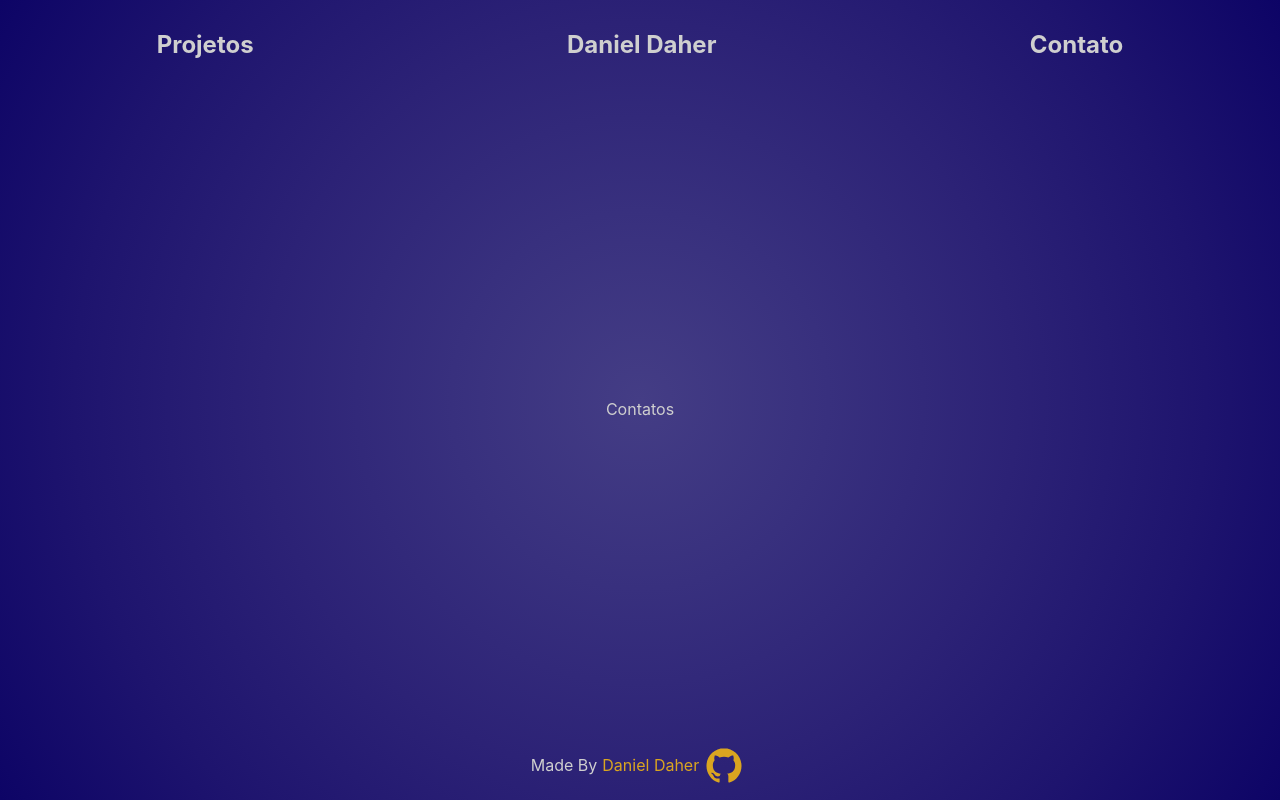
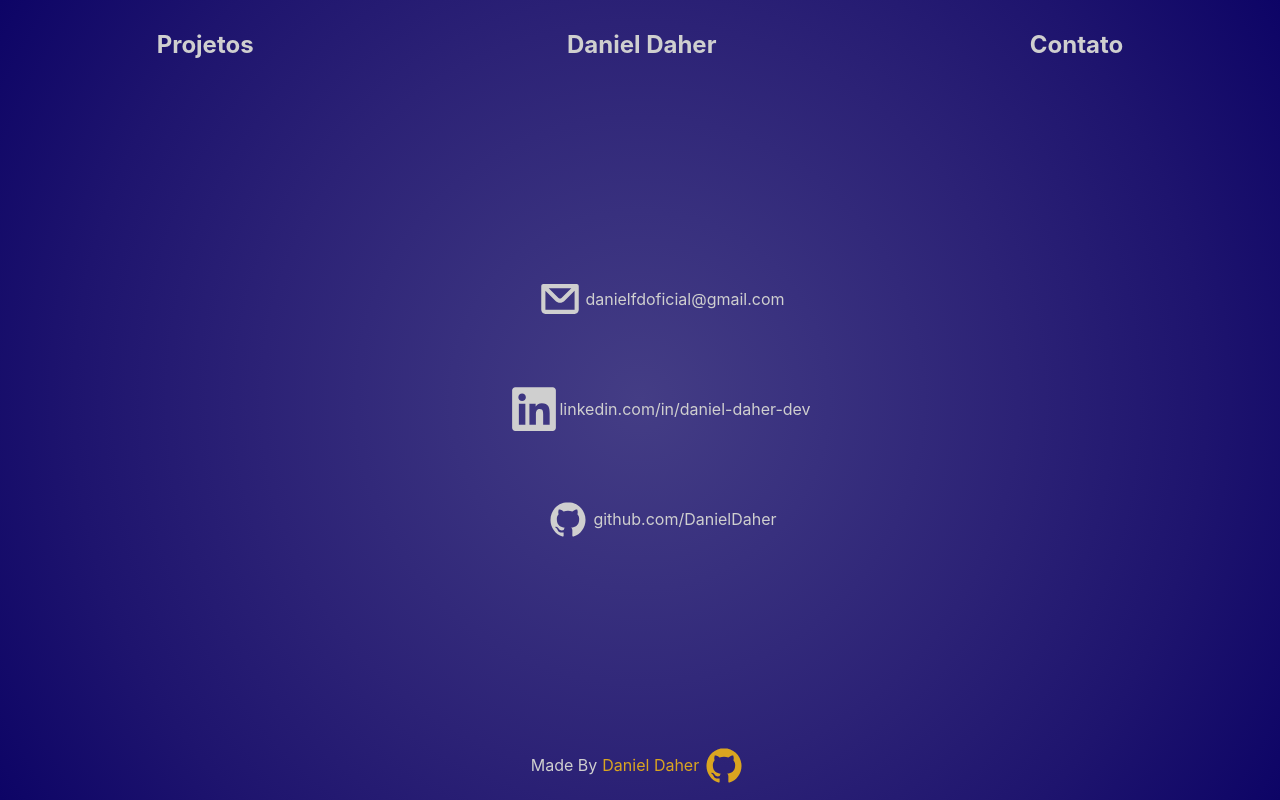
Before and after one commit to DanielDaher/danieldaher-portfolio, a React (Create React App) app: page /contact in a window 1280 px wide. Built offline with nearby package versions, Linux system fonts and the light colour scheme.

Commit message:
add contacts page

```diff
--- a/src/App.css
+++ b/src/App.css
@@ -68,6 +68,10 @@ footer a {
   align-items: center;
 }
 
+footer a:hover {
+  text-decoration: underline;
+}
+
 footer img {
   width: 50px;
   background-color: rgb(207, 207, 207);
@@ -112,6 +116,10 @@ footer img {
   height: 100px;
 }
 
+.skill-list-item:hover {
+  color: goldenrod;
+}
+
 .Projects-cards {
   display: flex;
   flex-wrap: wrap;
@@ -145,3 +153,32 @@ footer img {
   filter: opacity(100%);
  transition: 0.5s;
 }
+
+.contatos {
+  display: flex;
+  justify-content: center;
+  flex-direction: column;
+  align-items: center;
+
+}
+
+.contatos li {
+  list-style: none;
+  margin: 30px;
+  display: flex;
+  justify-content: center;
+  align-items: center;
+  width: 350px;
+}
+
+.contatos a {
+  text-decoration: none;
+  color: rgb(207, 207, 207);
+  display: flex;
+  align-items: center;
+}
+
+.contatos a:hover, .contatos li:hover {
+  color: goldenrod;
+  text-decoration: underline;
+}
--- a/src/Pages/Contact.js
+++ b/src/Pages/Contact.js
@@ -1,9 +1,27 @@
 import React from 'react';
+import { CgMail } from "react-icons/cg";
+import { FaLinkedin } from "react-icons/fa";
+import { DiGithubBadge } from "react-icons/di";
 
 export default function Contact() {
   return (
-    <div>
-      Contatos
-    </div>
+    <ul className="contatos">
+      <li>
+        <CgMail className="icons" />
+        <span>danielfdoficial@gmail.com</span>
+      </li>
+      <li>
+        <a href="https://www.linkedin.com/in/daniel-daher-dev/" target="_blank" rel="noreferrer">
+          <FaLinkedin className="icons" />
+          <span>linkedin.com/in/daniel-daher-dev</span>
+        </a>
+      </li>
+      <li>
+        <a href="https://github.com/DanielDaher" target="_blank" rel="noreferrer">
+          <DiGithubBadge className="icons" />
+          <span>github.com/DanielDaher</span>
+        </a>
+      </li>
+    </ul>
   );
 }
```
